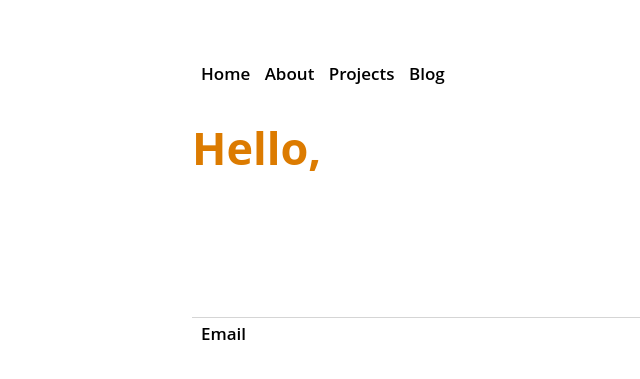
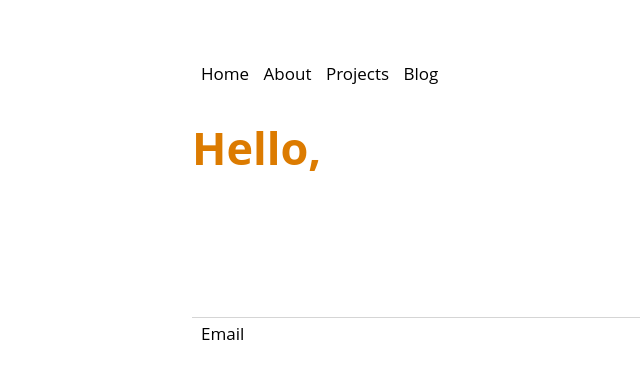
Before and after one commit to cosmicpepper/cosmicpepper.github.io, a Jekyll site: the page built from index.html, in a window 1280 px wide. Shown: the top 379 px of the page, without its empty margins (0-640 px from the left). Built offline with Jekyll 4.4.1, drawn with Linux system fonts in a browser that asks for light colours.

Commit message:
Update main.css

```diff
--- a/css/main.css
+++ b/css/main.css
@@ -66,7 +66,7 @@ li {
 nav ul li,footer ul li {
 	font-family:'Open Sans';
 	list-style: none;
-	font-weight: 600;
+	font-weight: 400;
 	display:inline;
 }
 
@@ -75,8 +75,7 @@ nav ul, footer ul {
 	font-family: 'Open Sans', 'Arial', 'Sans-Serif';
 	padding: 2px;
 	list-style: none;
-	font-weight: 600;
-	background: #fff;
+	font-weight: 400;
 }
 
 footer {
```
